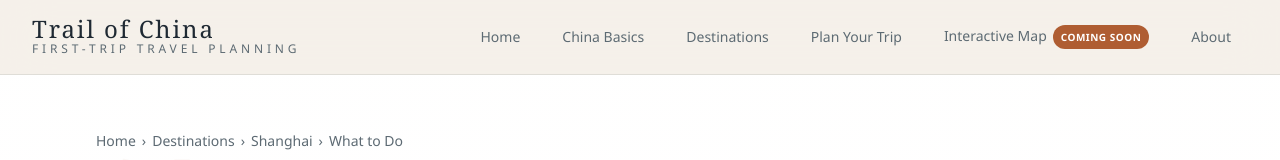
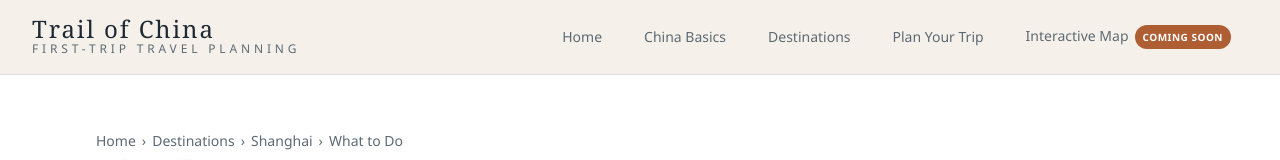
Before and after one commit to thecubestorm-arch/trailofchina, a Next.js app: page /destinations/shanghai/what-to-do/bund in a window 1280 px wide. Shown: the top 160 px of the page. Built offline with nearby package versions, Linux system fonts and the light colour scheme.

Commit message:
Remove About from nav, keep only in footer
- Navigation: removed 'About' link (only footer now)
- Footer: 'About' stays before Impressum
- Build passed ✅

```diff
--- a/components/Navigation.tsx
+++ b/components/Navigation.tsx
@@ -9,7 +9,6 @@ const navLinks = [
   { href: '/destinations', label: 'Destinations' },
   { href: '/plan-your-trip', label: 'Plan Your Trip' },
   { href: '/interactive-map', label: 'Interactive Map', badge: 'Coming Soon' },
-  { href: '/about', label: 'About' },
 ]
 
 export default function Navigation() {
```
